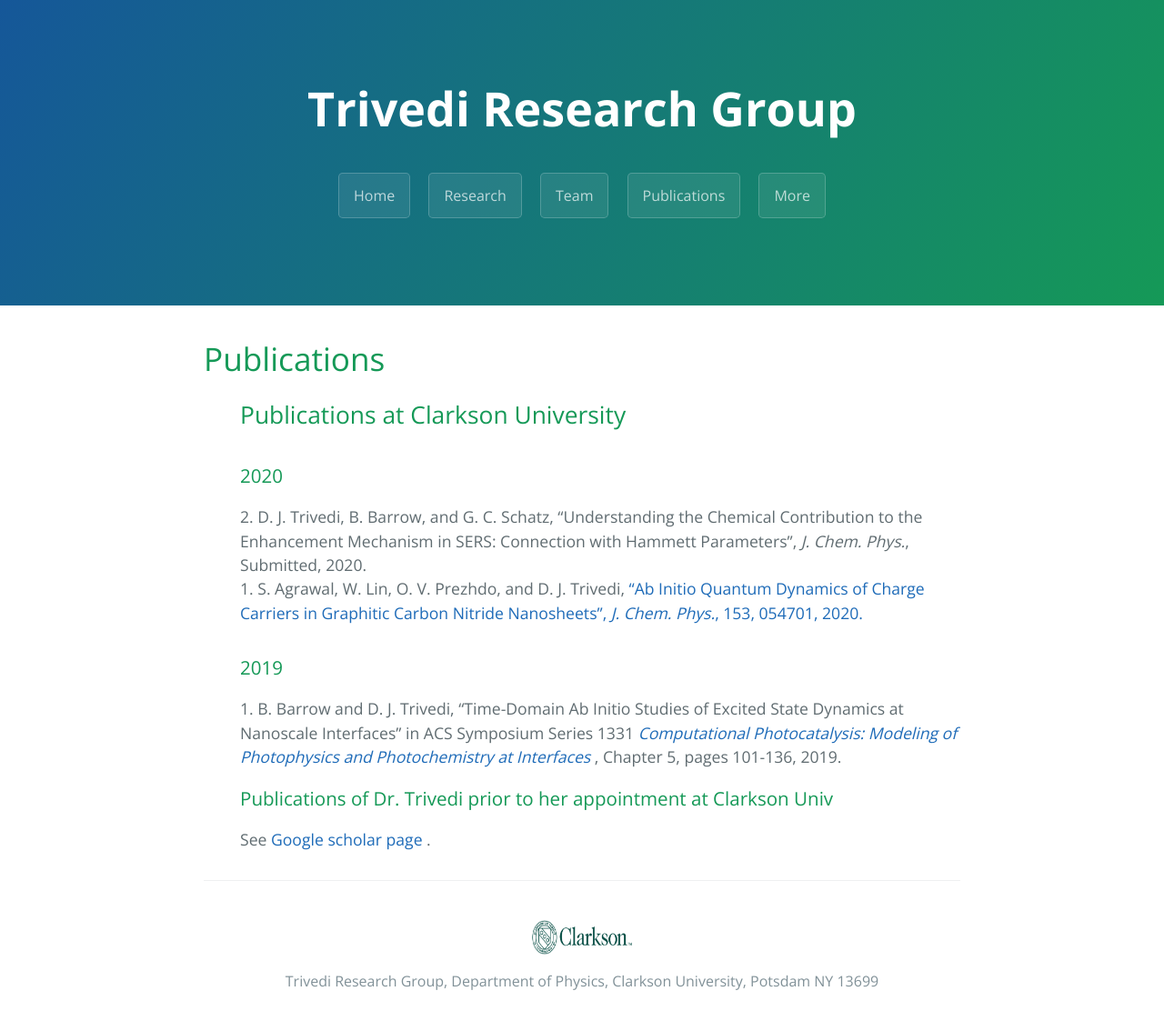
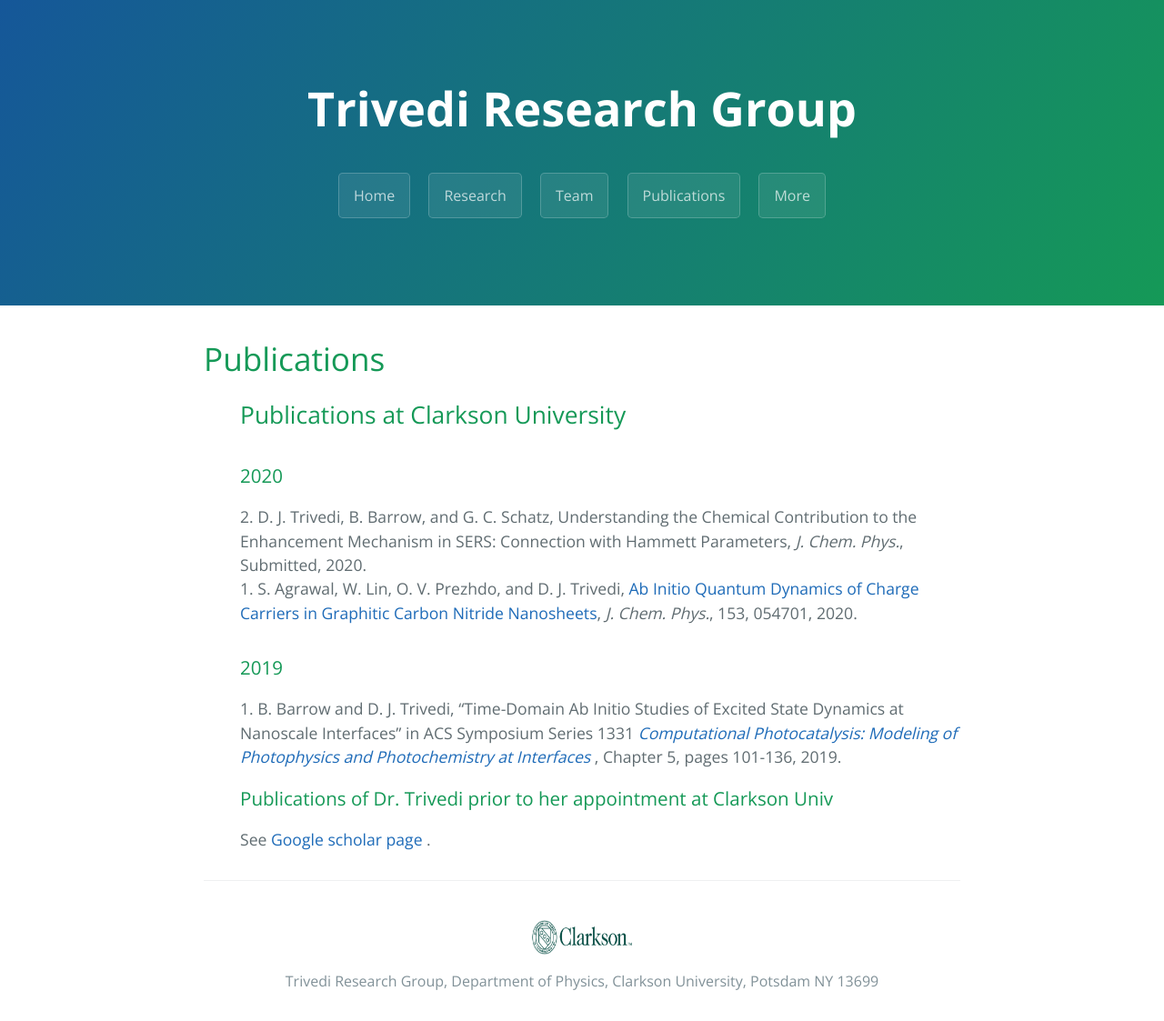
Before and after one commit to dharatrivedi/dharatrivedi.github.io, a Jekyll site: the page built from publication.html, in a window 1280 px wide. Shown: the whole page at 91% size. Built offline with Jekyll 4.4.1, drawn with Linux system fonts in a browser that asks for light colours.

```diff
--- a/publication.html
+++ b/publication.html
@@ -8,8 +8,8 @@ title: {{ site.name }}
   <ul class="clearfix">
     <h2>Publications at Clarkson University</h2>
     <h3>2020</h3>
-      2. D. J. Trivedi, B. Barrow, and G. C. Schatz, “Understanding the Chemical Contribution to the Enhancement Mechanism in SERS: Connection with Hammett Parameters”, <i>J. Chem. Phys.</i>, Submitted, 2020.<br />
-      1. S. Agrawal, W. Lin, O. V. Prezhdo, and D. J. Trivedi, <a href="https://doi.org/10.1063/5.0010628"> “Ab Initio Quantum Dynamics of Charge Carriers in Graphitic Carbon Nitride Nanosheets”, <i>J. Chem. Phys.</i>, 153, 054701, 2020.</a>
+      2. D. J. Trivedi, B. Barrow, and G. C. Schatz, Understanding the Chemical Contribution to the Enhancement Mechanism in SERS: Connection with Hammett Parameters, <i>J. Chem. Phys.</i>, Submitted, 2020.<br />
+      1. S. Agrawal, W. Lin, O. V. Prezhdo, and D. J. Trivedi, <a href="https://doi.org/10.1063/5.0010628"> Ab Initio Quantum Dynamics of Charge Carriers in Graphitic Carbon Nitride Nanosheets</a>, <i>J. Chem. Phys.</i>, 153, 054701, 2020.
     <h3>2019</h3>
       1. B. Barrow and D. J. Trivedi, “Time-Domain Ab Initio Studies of Excited State Dynamics at Nanoscale Interfaces” in ACS Symposium Series 1331 <i> <a href="https://doi.org/10.1021/bk-2019-1331.ch005"> Computational Photocatalysis: Modeling of Photophysics and Photochemistry at Interfaces </a> </i>, Chapter 5, pages 101-136, 2019.
   </ul>
```
